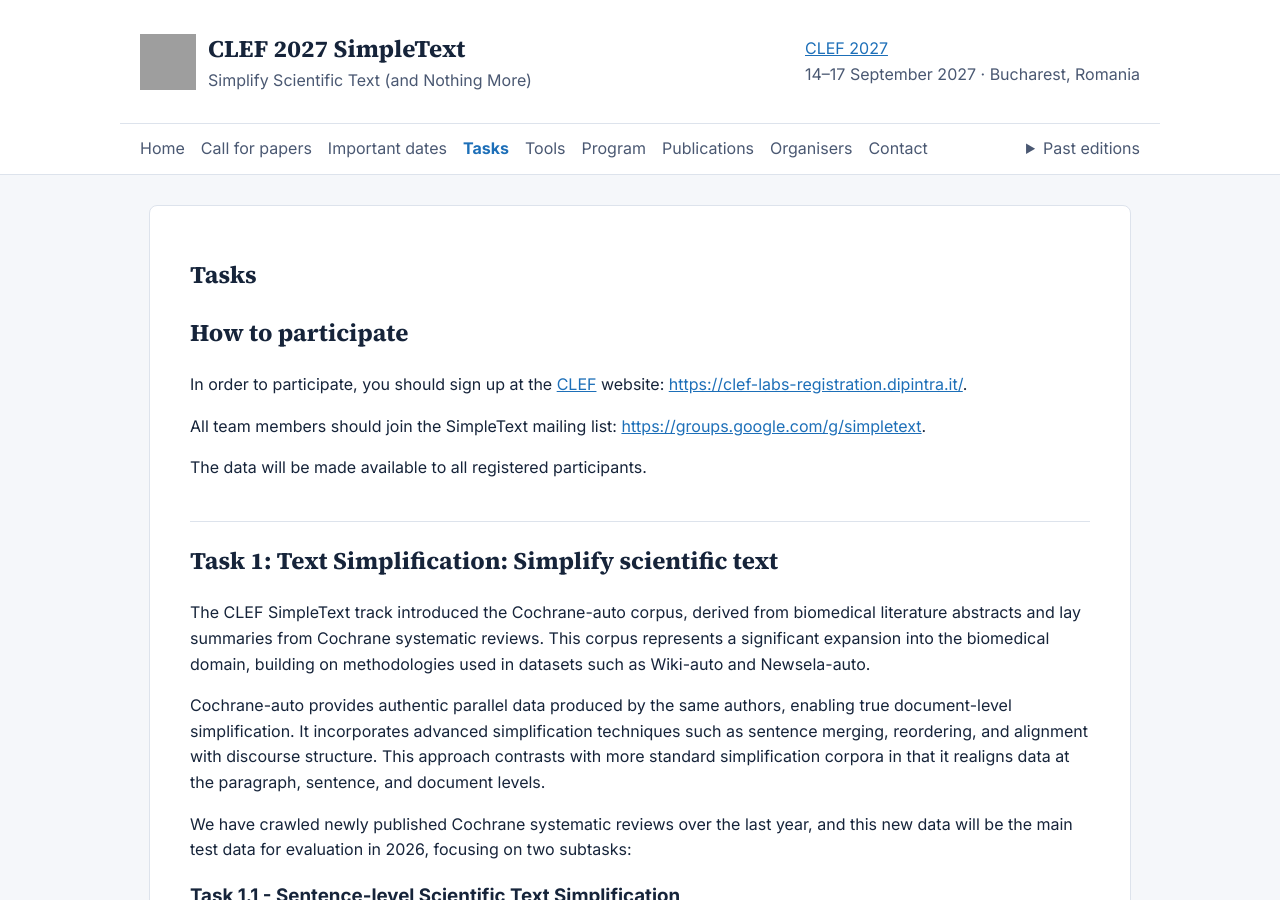
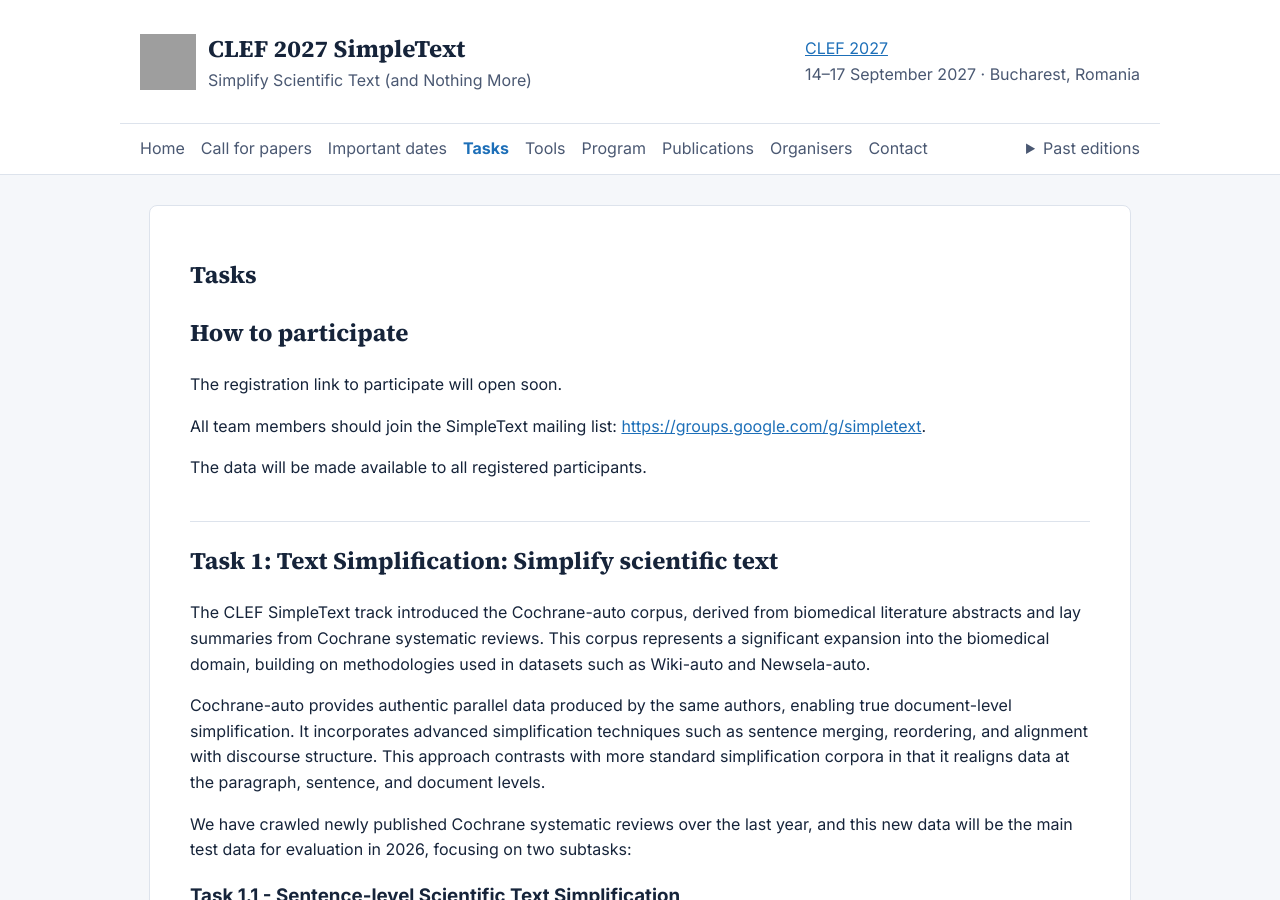
Before and after one commit to simpletext-madics/2027, a Jekyll site: the page built from tasks.md, in a window 1280 px wide and 900 px high. Built offline with Jekyll 4.4.1, drawn with Linux system fonts in a browser that asks for light colours; grey boxes are pictures that could not be loaded.

Commit message:
Updated participation details in tasks.md
Updated participation instructions and removed outdated registration information.

```diff
--- a/tasks.md
+++ b/tasks.md
@@ -8,7 +8,10 @@ title: Tasks
 {% include navbar.md %}
 
 ## How to participate
+<!-- ---
 In order to participate, you should sign up at the [CLEF](https://clef-labs-registration.dipintra.it/) website: [https://clef-labs-registration.dipintra.it/](https://clef-labs-registration.dipintra.it/).
+--- -->
+The registration link to participate will open soon.
 
 All team members should join the SimpleText mailing list:
 [https://groups.google.com/g/simpletext](https://groups.google.com/g/simpletext).
```
